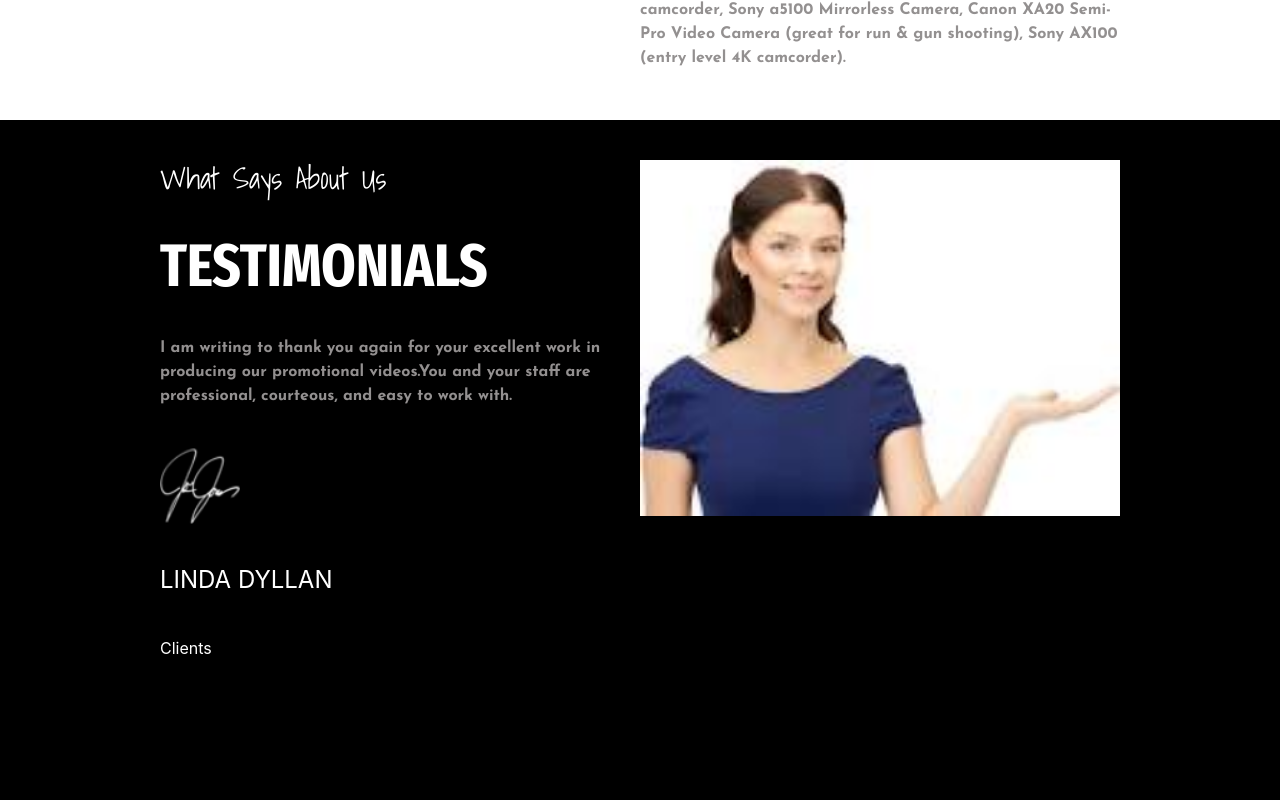
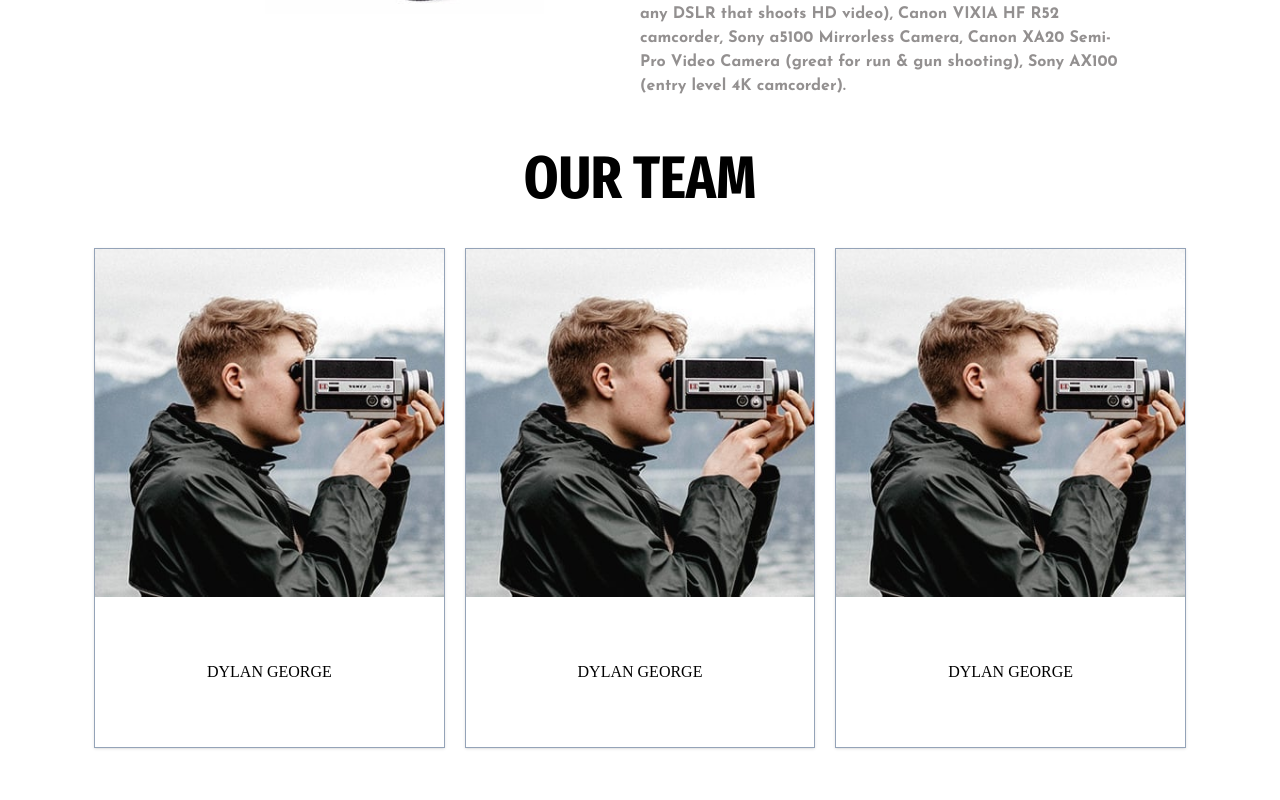
Before and after one commit to oslim4321/Adam-s-Video-Editor-Portfolio-, a Next.js app: page / in a window 1280 px wide. Shown: the part 3200-4000 px from the top of the page. Built offline with nearby package versions, Linux system fonts and the light colour scheme.

Commit message:
working on Teams section

```diff
--- a/src/components/AboutUs.js
+++ b/src/components/AboutUs.js
@@ -19,7 +19,7 @@ const AboutUs = () => {
               understanding of you and your audience to make videos that engage,
               inspire and compel people to act.
             </p>
-            <img src="/images/Logo.png" className="w- w-36" alt="" />
+            <img src="/images/Logo.png" className=" w-44" alt="" />
           </div>
           <div className="md:w-[48%]">
             <img
--- /dev/null
+++ b/src/components/Teams.js
@@ -0,0 +1,56 @@
+const Teams = () => {
+  return (
+    <section className="md:h-[90vh]">
+      <div className=" flexCenter flex-col gap-y-10 ">
+        <h1 className=" font-thin bigText">OUR TEAM</h1>
+        <div className="grid grid-cols-1 md:grid-cols-2 lg:grid-cols-3 xl:grid-cols-3 sm:grid-cols-1 gap-x-5">
+          {/* <div className="flex"> */}
+          <div className=" border border-slate-400 shadow h-[500px] w-[100%]">
+            <div className="h-[70%]">
+              <img
+                src="/images/man hold camera.jpg"
+                alt=""
+                className="w-full h-full object-cover"
+              />
+            </div>
+            <div className="h-[30%] flexCenter flex-col">
+              <p>DYLAN GEORGE</p>
+            </div>
+          </div>
+
+          {/* second car */}
+          <div className=" border border-slate-400 shadow h-[500px] w-[100%]">
+            <div className="h-[70%]">
+              <img
+                src="/images/man hold camera.jpg"
+                alt=""
+                className="w-full h-full object-cover"
+              />
+            </div>
+            <div className="h-[30%] flexCenter flex-col">
+              <p>DYLAN GEORGE</p>
+            </div>
+          </div>
+
+          {/* second car */}
+          <div className=" border border-slate-400 shadow h-[500px] w-[100%]">
+            <div className="h-[70%]">
+              <img
+                src="/images/man hold camera.jpg"
+                alt=""
+                className="w-full h-full object-cover"
+              />
+            </div>
+            <div className="h-[30%] flexCenter flex-col">
+              <p>DYLAN GEORGE</p>
+            </div>
+          </div>
+
+          {/* second car */}
+        </div>
+      </div>
+    </section>
+  );
+};
+
+export default Teams;
--- a/src/components/Testimonial.js
+++ b/src/components/Testimonial.js
@@ -1,6 +1,6 @@
 const Testimonial = () => {
   return (
-    <section className="bg-black py-10 h-[100vh]">
+    <section className="bg-black py-20 h-[100vh]">
       <div className="container  grid grid-cols-1 md:grid-cols-2 lg:grid-cols-2 xl:grid-cols-2 sm:grid-cols-1">
         <div className="flex flex-col gap-y-10 w-[100%]">
           <p className="font-shadows text-3xl text-white">What Says About Us</p>
--- a/src/pages/index.js
+++ b/src/pages/index.js
@@ -6,6 +6,7 @@ import AboutUs from "@/components/AboutUs";
 import Testimonial from "@/components/Testimonial";
 import OurImagination from "@/components/OurImagination";
 import HelpFulTips from "@/components/HelpFulTips";
+import Teams from "@/components/Teams";
 
 const inter = Inter({ subsets: ["latin"] });
 
@@ -17,6 +18,7 @@ export default function Home() {
       <AboutUs />
       <OurImagination />
       <HelpFulTips />
+      <Teams />
       <Testimonial />
     </main>
   );
--- a/src/styles/globals.css
+++ b/src/styles/globals.css
@@ -40,6 +40,9 @@
 }
 .bigText {
   @apply text-6xl font-firaSans;
+}
+.bigTinyText {
+  @apply text-6xl font-firaSansLight;
 }
 .borderButton {
   @apply border border-slate-700 cursor-pointer bg-none py-3 px-7 w-[30%] font-firaSans hover:bg-purple-500 duration-100  transition  ease-in-out;
```
Also changed, not shown: public/images/man hold camera.jpg (added).
